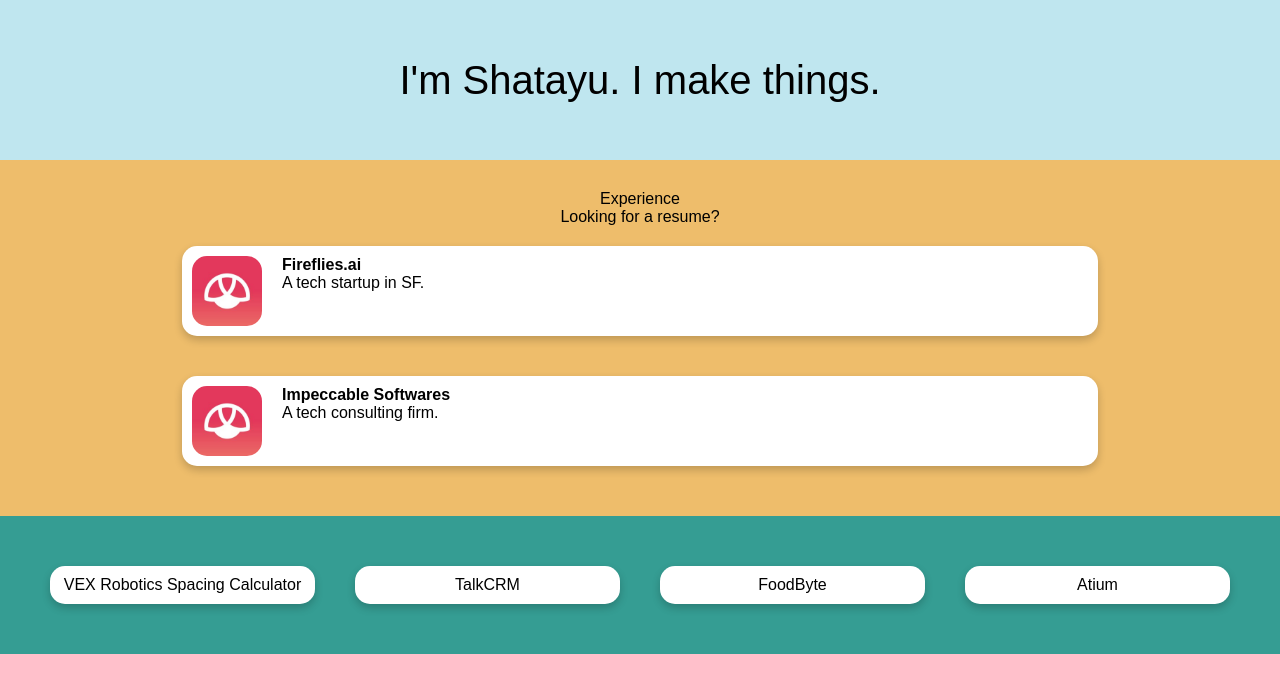
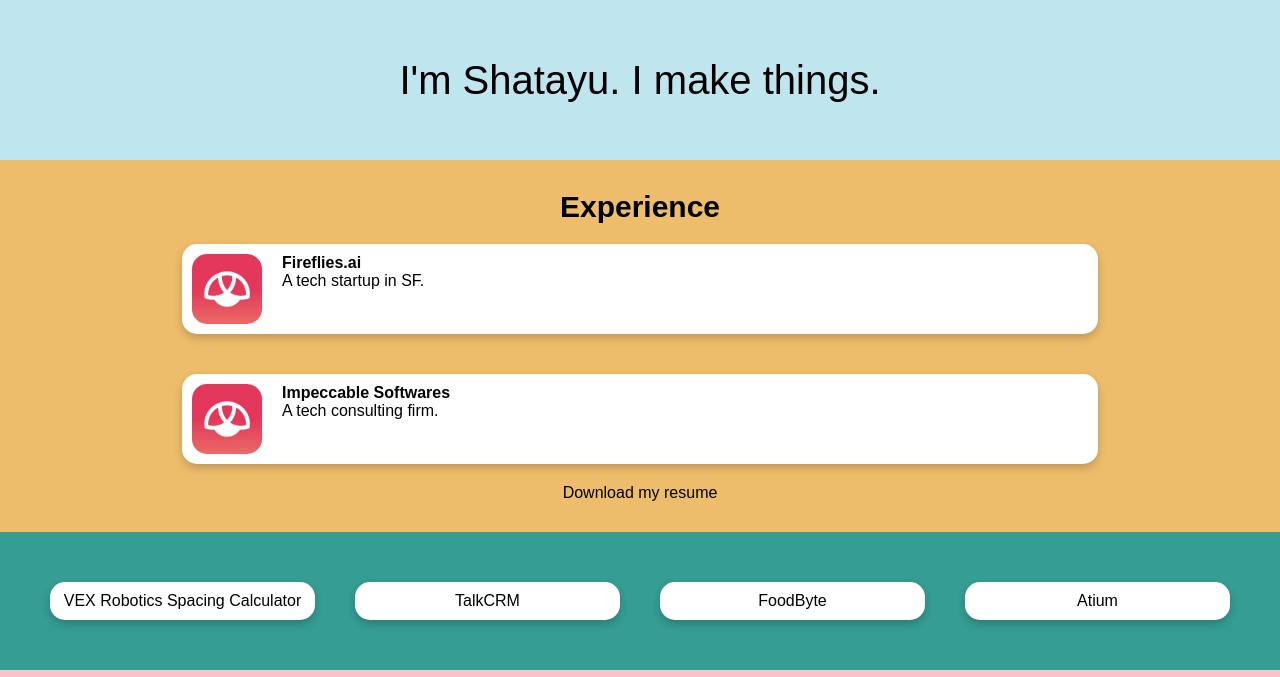
Before and after one commit to shatayu/shatayu.github.io, a website: page index.html in a window 1280 px wide. Shown: the top 677 px of the page. Drawn offline with Linux system fonts and the light colour scheme; a web font is replaced by a local one.

Commit message:
changed title style

```diff
--- a/css/experience.css
+++ b/css/experience.css
@@ -9,6 +9,8 @@
     margin: 0 auto;
     text-align: center;
     display: block;
+    font-size: 30px;
+    font-weight: 600;
 }
 
 .content {
--- a/index.html
+++ b/index.html
@@ -27,8 +27,6 @@
             Experience
         </div>
         <div class="content">
-            Looking for a resume?
-
             <div class="experienceEntry card">
                 <img src="./images/fireflies.jpg">
                 <div class="experienceTextContainer">
@@ -51,6 +49,10 @@
                         A tech consulting firm.
                     </div>
                 </div>
+            </div>
+
+            <div id="resumeDownload">
+                Download my resume
             </div>
         </div>
     </div>
```
